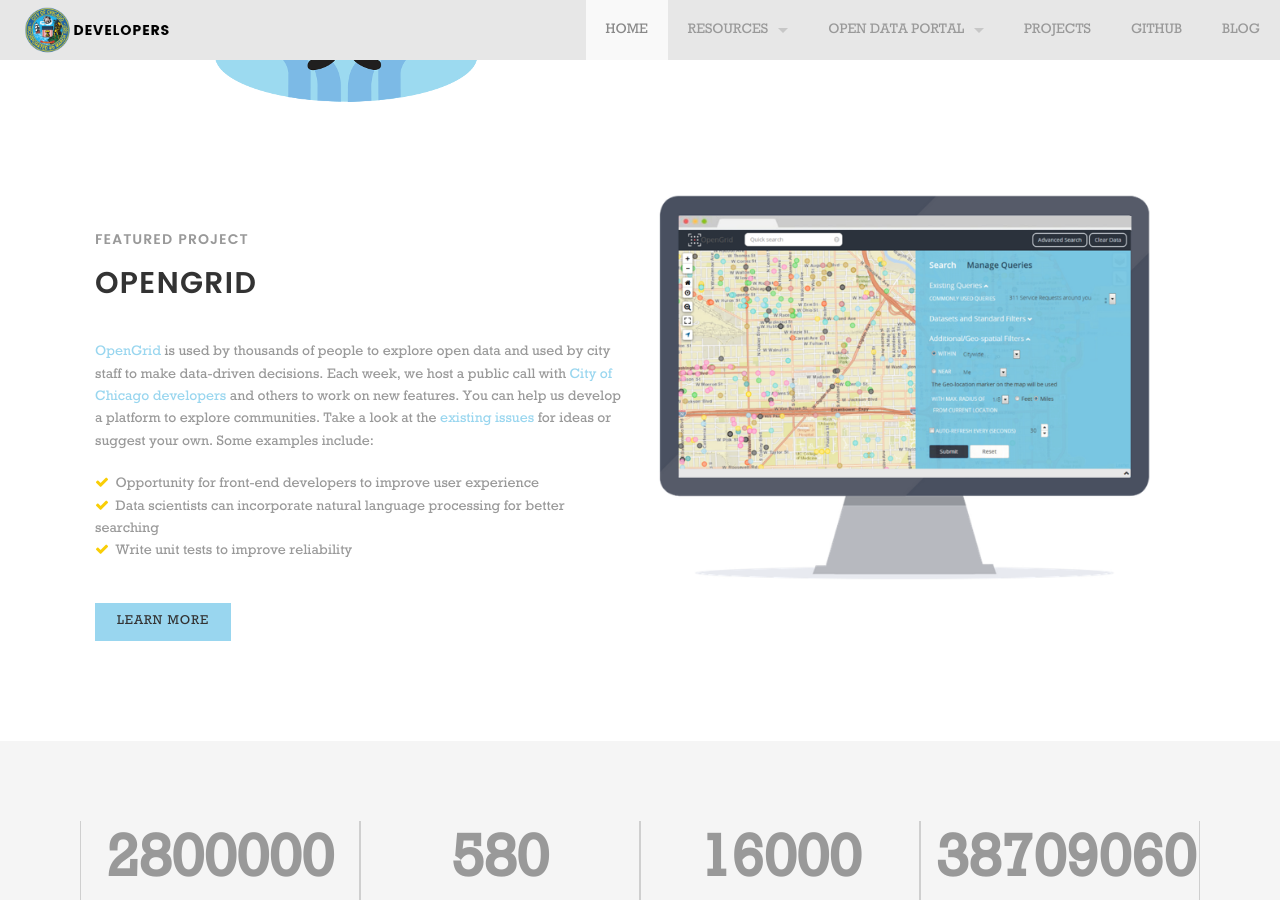
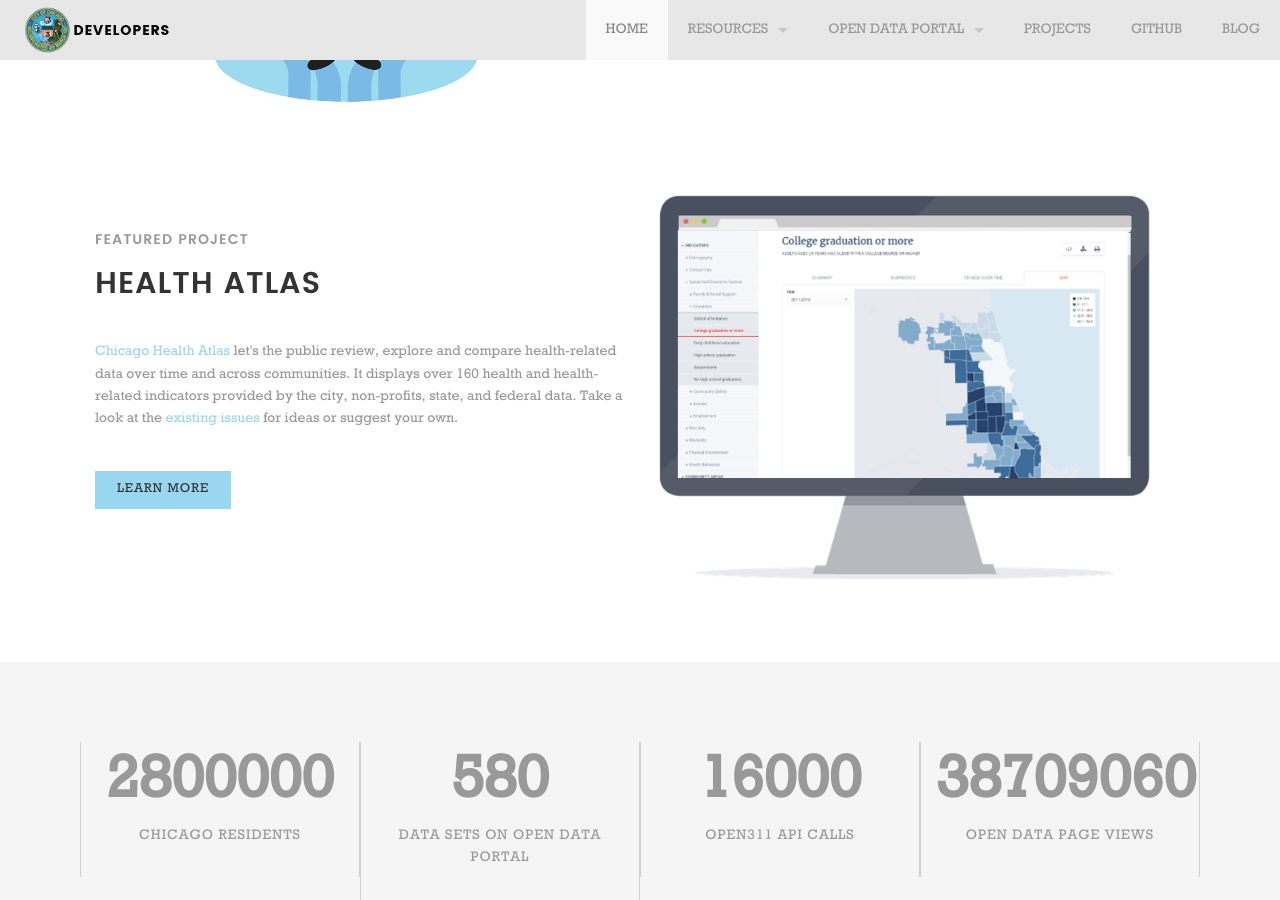
Before and after one commit to Chicago/dev.cityofchicago.org, a Jekyll site: the page built from index.html, in a window 1280 px wide and 900 px high, scrolled down 2144 px. Built offline with Jekyll 4.4.1, drawn with Linux system fonts in a browser that asks for light colours; some web fonts are replaced.

Commit message:
Added Health Atlas as featured project

```diff
--- a/index.html
+++ b/index.html
@@ -212,28 +212,14 @@
     <div class='medium-6 columns'>
       <div class='two spacing'></div>
       <h4 style='color: #999'>Featured Project</h4>
-      <h2>OpenGrid</h2>
+      <h2>Health Atlas</h2>
       <div class='spacing'></div>
-      <p><a href="https://www.opengrid.io">OpenGrid</a> is used by thousands of people to explore open data and used by city staff to make data-driven decisions. Each week, we host a public call with <a href="https://github.com/Chicago/opengrid/wiki">City of Chicago developers</a> and others to work on new features. You can help us develop a platform to explore communities. Take a look at the <a href="https://www.github.com/Chicago/opengrid/issues">existing issues</a> for ideas or suggest your own. Some examples include:</p>
-      <ul class='shortcode-list'>
-        <li>
-          <i class='fa fa-check'></i>
-          Opportunity for front-end developers to improve user experience
-        </li>
-        <li>
-          <i class='fa fa-check'></i>
-          Data scientists can incorporate natural language processing for better searching
-        </li>
-        <li>
-          <i class='fa fa-check'></i>
-          Write unit tests to improve reliability
-        </li>
-      </ul>
+      <p><a href="https://www.chicagohealthatlas.org/">Chicago Health Atlas</a> let's the public review, explore and compare health-related data over time and across communities. It displays over 160 health and health-related indicators provided by the city, non-profits, state, and federal data. Take a look at the <a href="https://github.com/smartchicago/chicago-atlas/issues">existing issues</a> for ideas or suggest your own.</p>
       <div class='spacing'></div>
-      <a class='button small' href='https://www.opengrid.io'>Learn more</a>
+      <a class='button small' href='https://www.chicagohealthatlas.org/'>Learn more</a>
     </div>
     <div class='medium-6 columns'>
-      <img class="fadeinright" width="500" height="400" alt="" src="images/opengrid-desktop.png" />
+      <img class="fadeinright" width="500" height="400" alt="" src="images/healthatlas-desktop.png" />
     </div>
   </div>
   <div class='four spacing'></div>
```
Also changed, not shown: images/healthatlas-desktop.png (added).
